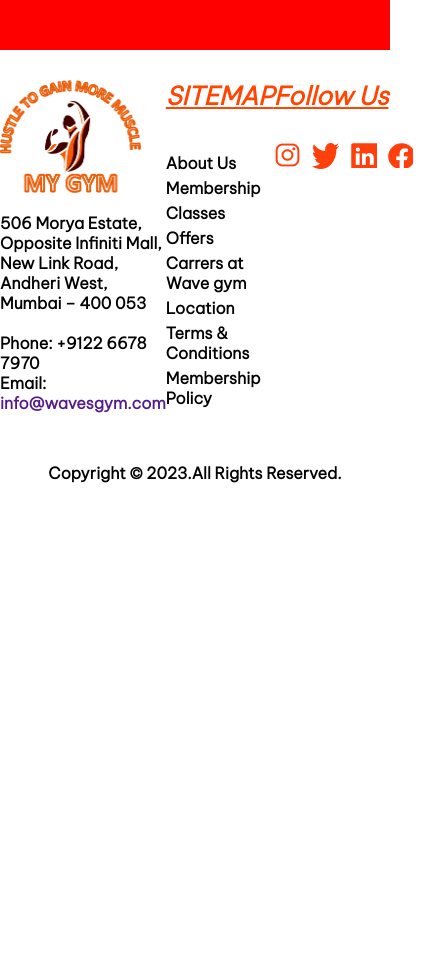
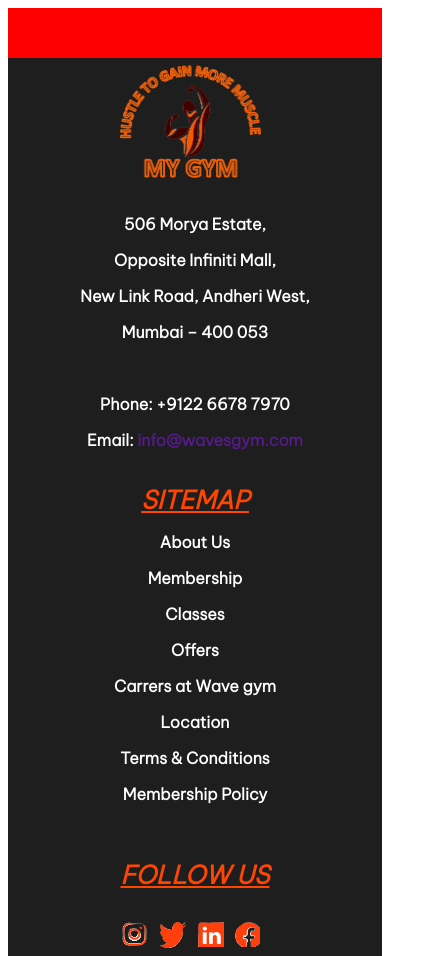
Before and after one commit to AkashPathak1808/Gym_Website, a plain HTML site: page footer.html in a window 390 px wide. Shown: the top 956 px of the page, 423 px wide, since content can reach past the window. Before the commit the page ends 844 px from the top, so only its background shows below. Drawn offline with Linux system fonts and the light colour scheme.

Commit message:
Some changes in Footer Section

```diff
--- a/footer.html
+++ b/footer.html
@@ -5,8 +5,8 @@
     <meta charset="UTF-8">
     <meta name="viewport" content="width=device-width, initial-scale=1.0">
     <title>Footer</title>
-    <link rel="stylesheet" href="footer.css">
-    <script src="https://kit.fontawesome.com/8a26ed8e80.js" crossorigin="anonymous"></script>
+    <link rel="stylesheet" href="style3.css">
+
 
 </head>
 
@@ -16,7 +16,7 @@
 
 
         <div class="address">
-            <img class="logo" src="images/BB LOGO.png" alt="">
+            <img class="logoS" src="image3/BB LOGO.png" alt="">
             <div>
                 <p>506 Morya Estate,</p>
                 <p>Opposite Infiniti Mall,</p>
@@ -33,7 +33,7 @@
         </div>
 
         <div class="aboutUs">
-            <div class="heading">SITEMAP</div>
+            <div class="heading1">SITEMAP</div>
             <div class="membership">
                 <a href="">
                     <p>About Us</p>
@@ -65,10 +65,10 @@
         <div class="followUs">
             <div class="heading2">Follow Us</div>
             <div class="icons">
-                <a href=""><img src="images/insta.jpg"></a>
-                <a href=""><img src="images/twitter.jpg"></a>
-                <a href=""> <img src="images/linkedin.jpg"></a>
-                <a href=""><img src="images/facebook.jpg"></a>
+                <a href=""><img src="image3/insta.png"></a>
+                <a href=""><img src="image3/twitter.png"></a>
+                <a href=""> <img src="image3/linkedin.png"></a>
+                <a href=""><img src="image3/facebook.png"></a>
             </div>
         </div>
 
--- a/footer.css
+++ b/style3.css
@@ -1,34 +1,29 @@
 @import url("https://fonts.googleapis.com/css2?family=Be+Vietnam+Pro:wght@300&family=Montserrat:wght@300&family=Open+Sans:ital,wght@0,300;1,400&display=swap");
-
-* {
-  margin: 0;
-  padding: 0;
-  box-sizing: border-box;
-  font-family: "Be Vietnam Pro", sans-serif;
-  scroll-behavior: smooth;
-}
 
 .redLine {
   width: 100%;
   height: 50px;
   background-color: red;
-  margin-bottom: 30px;
 }
 
 footer {
+  font-family: "Be Vietnam Pro", sans-serif;
+  scroll-behavior: smooth;
   display: flex;
   flex-direction: row;
   justify-content: space-evenly;
-  margin-bottom: 50px;
+  padding: 2%;
+  background-color: #1e1e1e;
 }
 
 .address {
+  color: white;
   display: flex;
   flex-direction: column;
   gap: 20px;
 }
 
-.logo {
+.logoS {
   width: 141px;
   height: 113px;
 }
@@ -42,18 +37,18 @@ footer {
 }
 
 .aboutUs {
+  margin-top: 5%;
   display: flex;
   flex-direction: column;
   justify-content: space-between;
 }
 
-.heading {
+.heading1 {
   font-style: italic;
   text-decoration: underline;
   font-size: 25px;
   color: orangered;
   font-weight: 900;
-  margin-bottom: 30px;
 }
 
 .membership p {
@@ -62,7 +57,7 @@ footer {
 }
 .membership a {
   text-decoration: none;
-  color: black;
+  color: white;
 }
 
 .membership a:hover {
@@ -70,10 +65,8 @@ footer {
 }
 
 .followUs {
-  width: 200px;
-
-  justify-content: space-between;
-  gap: 80px;
+  margin-top: 5%;
+  text-transform: uppercase;
 }
 
 .heading2 {
@@ -92,9 +85,42 @@ footer {
 .icons img {
   margin-right: 10px;
   margin-top: 30px;
+  /* mix-blend-mode: color; */
 }
 
 .cpy {
   text-align: center;
   font-weight: 700;
+  background-color: #1e1e1e;
+  color: white;
+  padding: 2%;
 }
+
+@media only screen and (max-width: 700px) {
+  .fifthSection {
+    display: flex;
+    flex-direction: column;
+    align-items: center;
+    justify-content: center;
+  }
+
+  .heading {
+    margin-top: 50px;
+  }
+
+  .followUs {
+    margin-top: 50px;
+  }
+
+  .aboutUs {
+    text-align: center;
+  }
+
+  .address {
+    text-align: center;
+  }
+
+  .logoS{
+    margin-left: 40px;
+  }
+}
```
Also changed, not shown: image3/BB LOGO.png (renamed from images/BB LOGO.png), image3/facebook.png (added), image3/insta.png (added), image3/linkedin.png (added), image3/twitter.png (added), images/facebook.jpg (deleted), images/insta.jpg (deleted), images/linkedin.jpg (deleted), images/twitter.jpg (deleted). Lines whose indentation alone changed are shown as unchanged.
